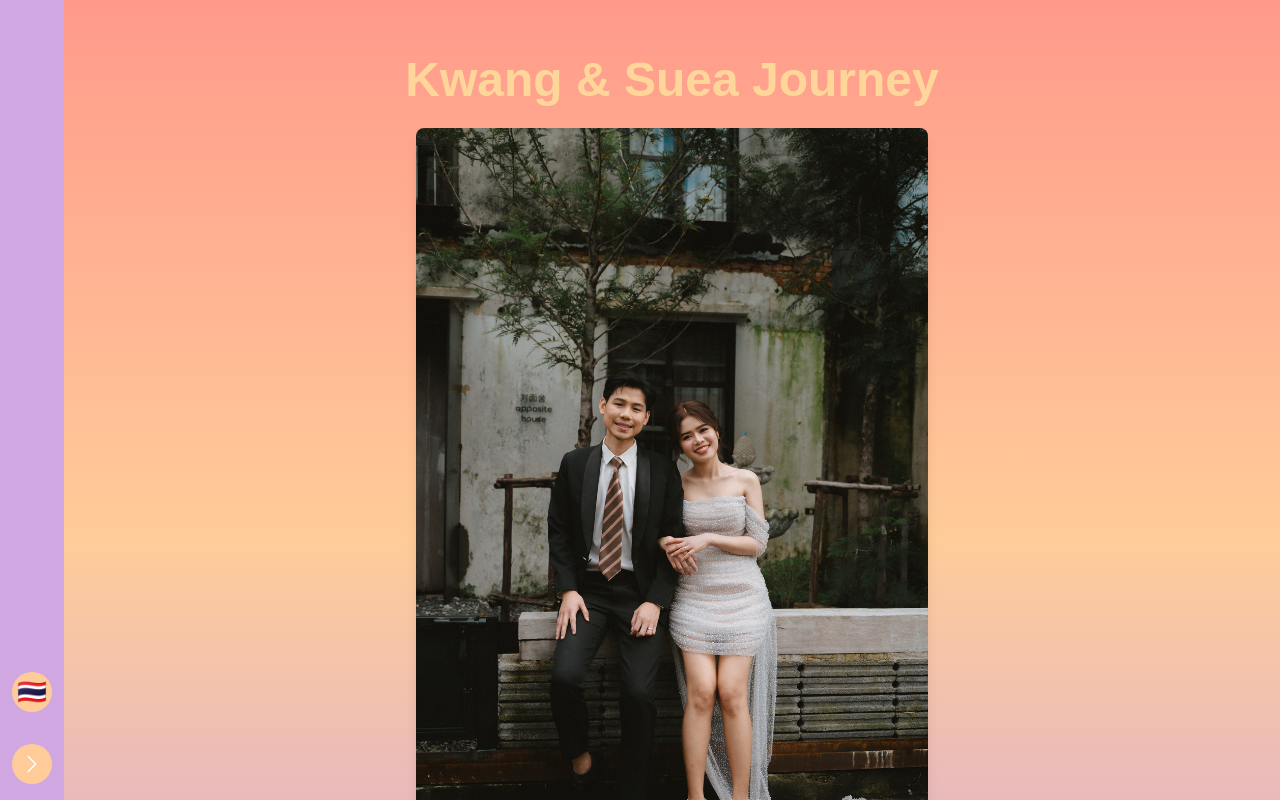
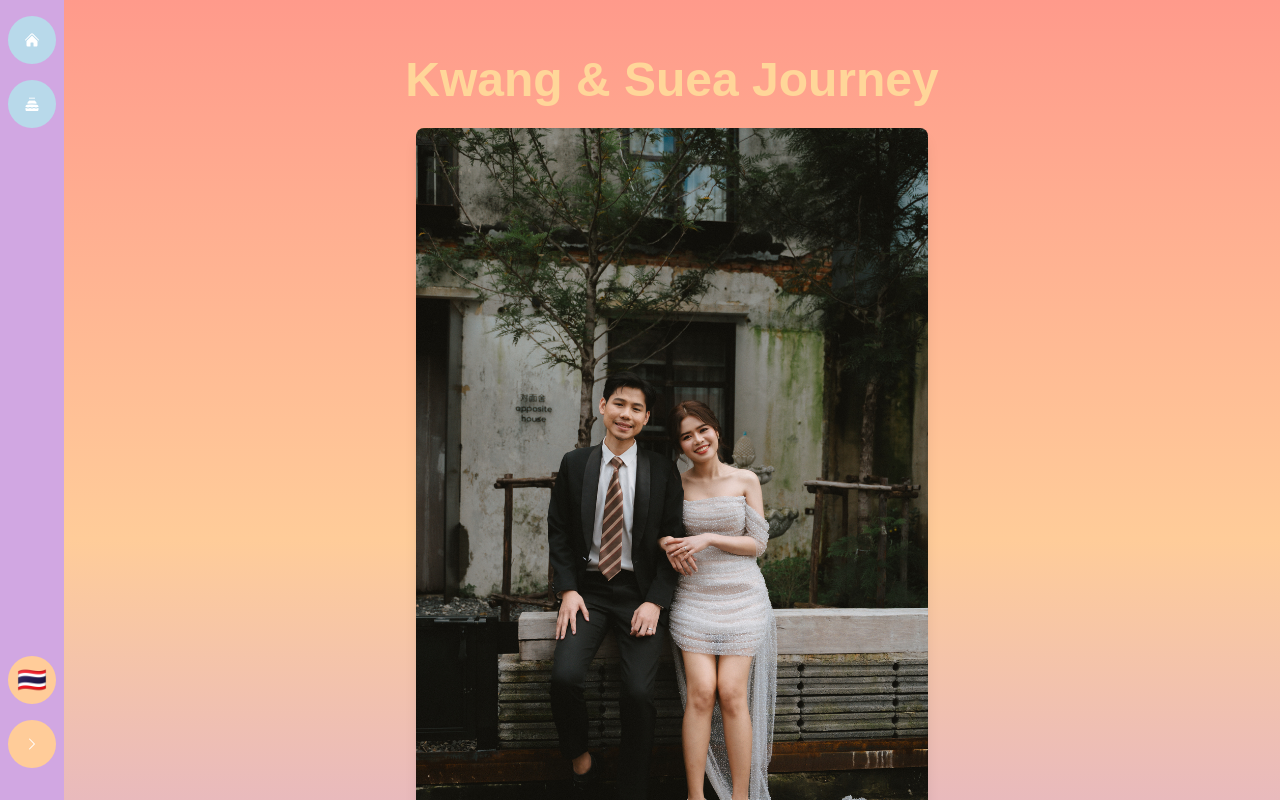
Before and after one commit to naphat-jindathanakit/ksjourney, a Next.js app: page / in a window 1280 px wide. Shown: the top 800 px of the page. Built offline with nearby package versions, Linux system fonts and the light colour scheme.

Commit message:
Update Sidebar.tsx

```diff
--- a/src/components/Sidebar.tsx
+++ b/src/components/Sidebar.tsx
@@ -1,7 +1,12 @@
-"use client"; // Make sure this is a client component
+"use client"; // Ensure this is a client component
 
 import { useEffect, useState } from "react";
-import { ChevronLeftIcon, ChevronRightIcon } from "@heroicons/react/24/solid"; // Import icons
+import {
+  ChevronLeftIcon,
+  ChevronRightIcon,
+  HomeIcon,
+  CakeIcon,
+} from "@heroicons/react/24/solid"; // Import icons
 import { useRouter } from "next/navigation"; // Import useRouter from next/navigation
 import { useTranslation } from "react-i18next"; // Import useTranslation
 
@@ -45,64 +50,68 @@ const Sidebar = ({ onToggle }: { onToggle: () => void }) => {
         isOpen ? "w-60" : "w-16"
       } h-full min-h-screen transition-all duration-300`}
     >
-      {/* Sidebar content */}
-      {isOpen && (
-        <div className="flex flex-col items-center mb-6 w-full flex-grow">
-          <h2 className="text-lg font-bold mb-4 text-sunsetYellow">
-            {t("menu")}
-          </h2>
-          <ul className="space-y-4 w-full">
-            <li
-              className={`flex items-center justify-center p-4 w-full cursor-pointer transition-colors duration-200 rounded-lg ${
+      {/* Sidebar content - Position menu at the top & center horizontally */}
+      <div className="flex flex-col items-center space-y-4 w-full">
+        {/* Home Button */}
+        <button
+          className={`flex items-center justify-center ${
+            isOpen ? "p-3 w-full rounded-lg" : "w-12 h-12 rounded-full"
+          } cursor-pointer transition-all ${
             selectedMenu === "Home"
-                  ? "bg-sunsetYellow"
+              ? "bg-sunsetYellow text-black"
               : "hover:bg-sunsetYellow"
           }`}
           onClick={() => navigateTo("Home")}
         >
-              {t("home")}
-            </li>
-            <li
-              className={`flex items-center justify-center p-4 w-full cursor-pointer transition-colors duration-200 rounded-lg ${
+          <HomeIcon className="h-6 w-6 text-white" />
+          {isOpen && <span className="ml-3 text-white">{t("home")}</span>}
+        </button>
+
+        {/* Wedding Button */}
+        <button
+          className={`flex items-center justify-center ${
+            isOpen ? "p-3 w-full rounded-lg" : "w-12 h-12 rounded-full"
+          } cursor-pointer transition-all ${
             selectedMenu === "Wedding"
-                  ? "bg-sunsetGreen"
+              ? "bg-sunsetGreen text-black"
               : "hover:bg-sunsetGreen"
           }`}
           onClick={() => navigateTo("Wedding")}
         >
-              {t("wedding")}
-            </li>
-          </ul>
+          <CakeIcon className="h-6 w-6 text-white" />
+          {isOpen && <span className="ml-3 text-white">{t("wedding")}</span>}
+        </button>
       </div>
-      )}
+
+      {/* Push other elements to the bottom */}
+      <div className="flex flex-col justify-end flex-grow">
         {/* Language switch button */}
-      <div className="mt-auto mb-4 flex justify-center items-center">
+        <div className="mb-4 flex justify-center items-center">
           <button
             onClick={handleLanguageSwitch} // Switch the language when clicked
             className={`${
-            isOpen ? "w-full py-2" : "w-10 h-10"
+              isOpen ? "w-full py-2 rounded-lg" : "w-12 h-12"
             } bg-sunsetPeach rounded-full text-black hover:bg-sunsetYellow transition-colors flex items-center justify-center`}
           >
-          {/* If sidebar is expanded, display the language text, otherwise show the flag */}
             {isOpen ? (
-            i18n.language === "en" ? (
-              "เปลี่ยนภาษา"
-            ) : (
-              "Change Language"
-            )
+              <span className="text-white">
+                {i18n.language === "en"
+                  ? "🇹🇭 เปลี่ยนภาษา"
+                  : "🇺🇸 Change Language"}
+              </span>
             ) : (
               <span className="text-2xl">
-              {i18n.language === "en" ? "🇹🇭" : "🇺🇸"} {/* Larger flag emoji */}
+                {i18n.language === "en" ? "🇹🇭" : "🇺🇸"}
               </span>
             )}
           </button>
         </div>
 
         {/* Expand/collapse button */}
-      <div className="mt-4 flex justify-center items-center">
+        <div className="mb-4 flex justify-center items-center">
           <button
             onClick={handleToggleSidebar} // Toggle the sidebar open/close when clicked
-          className="p-2 bg-sunsetPeach rounded-full hover:bg-sunsetYellow transition-colors w-10 h-10 flex items-center justify-center"
+            className={`w-12 h-12 rounded-full bg-sunsetPeach hover:bg-sunsetYellow transition-colors flex items-center justify-center`}
           >
             {isOpen ? (
               <ChevronLeftIcon className="h-6 w-6 text-white" />
@@ -112,6 +121,7 @@ const Sidebar = ({ onToggle }: { onToggle: () => void }) => {
           </button>
         </div>
       </div>
+    </div>
   );
 };
 
```
Lines whose indentation alone changed are shown as unchanged.
